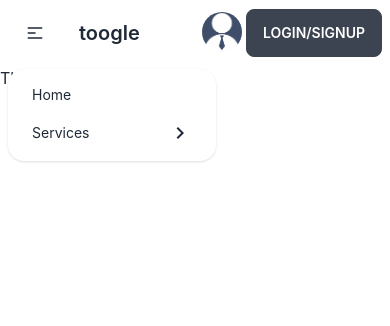
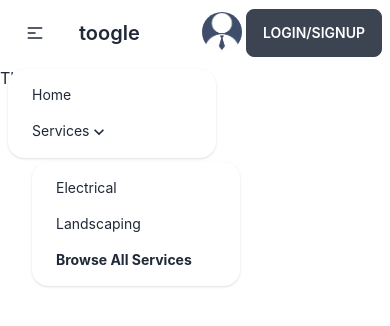
Before and after one commit to arlindo2017/toogle, a React (Create React App) app in the folder client/: page / in a window 390 px wide. Both pictures are taken after a click on the label 35 px from the left and 33 px from the top of the page. Shown: the top 326 px of the page. Built offline with nearby package versions, Linux system fonts and the light colour scheme.

Commit message:
Made navbar updates

```diff
--- a/client/src/components/Navbar.js
+++ b/client/src/components/Navbar.js
@@ -14,7 +14,24 @@ const Navbar = () => {
                 </label>
                 <ul tabIndex={0} className="menu menu-compact dropdown-content mt-3 p-2 shadow bg-base-100 rounded-box w-52">
                     <li><Link to="/">Home</Link></li>
-                    <li tabIndex={0}>
+
+                    <li>
+                        <div className="dropdown dropdown-bottom">
+                        <label tabIndex={0}>
+                            <a>
+                                Services
+                                <svg className="fill-current inline-block" xmlns="http://www.w3.org/2000/svg" width="20" height="20" viewBox="0 0 24 24"><path d="M7.41,8.58L12,13.17L16.59,8.58L18,10L12,16L6,10L7.41,8.58Z"/></svg>
+                            </a>
+                        </label>
+                        <ul tabIndex={0} className="menu menu-compact dropdown-content mt-3 p-2 shadow bg-base-100 rounded-box w-52">
+                            <li><Link to="/service">Electrical</Link></li>
+                            <li><Link to="/service">Landscaping</Link></li>
+                            <li className="font-bold"><Link to="/category">Browse All Services</Link></li>
+                        </ul>
+                        </div>
+                    </li>
+
+                    {/* <li tabIndex={0}>
                     <a className="justify-between">
                         Services
                         <svg className="fill-current" xmlns="http://www.w3.org/2000/svg" width="24" height="24" viewBox="0 0 24 24"><path d="M8.59,16.58L13.17,12L8.59,7.41L10,6L16,12L10,18L8.59,16.58Z"/></svg>
@@ -24,7 +41,7 @@ const Navbar = () => {
                         <li><Link to="/service">Landscaping</Link></li>
                         <li><Link to="/category">Browse All Services</Link></li>
                     </ul>
-                    </li>
+                    </li> */}
                     {/* <li><a>Item 3</a></li> */}
                 </ul>
                 </div>
```
